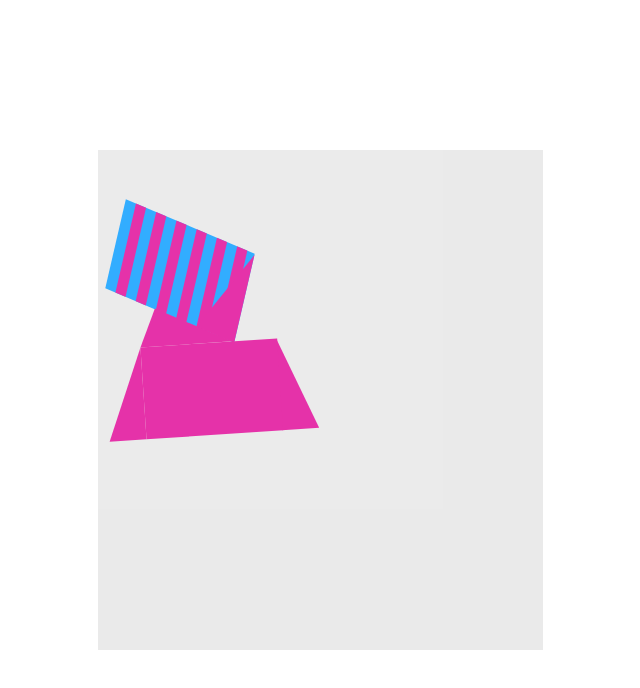
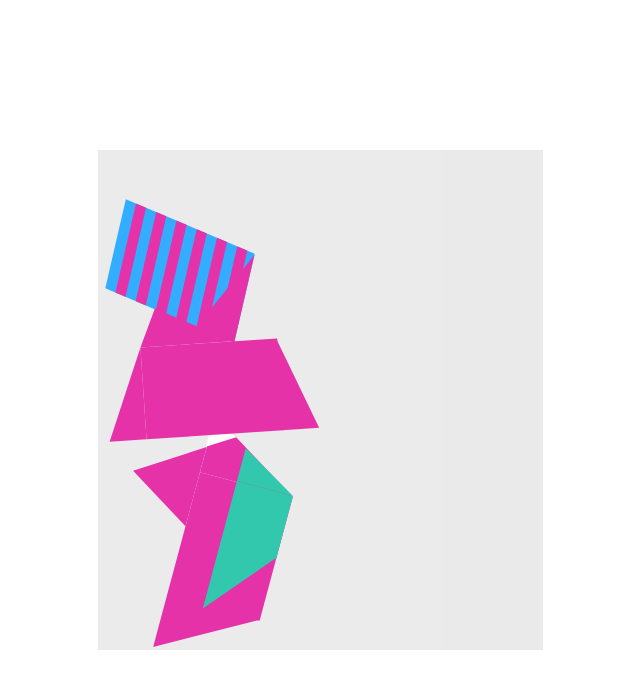
Before and after one commit to jtmalinowski/html-experiments, a website: page html-art/london-paralympics/index.html in a window 1280 px wide. Shown: the whole page, without its empty margins (320-960 px from the left). Drawn offline with Linux system fonts and the light colour scheme.

Commit message:
Added bottom left box

```diff
--- a/html-art/london-paralympics/index.html
+++ b/html-art/london-paralympics/index.html
@@ -7,6 +7,19 @@
 	<body>
 		<div id="reference"></div>
 		<div id="container">
+			<div id="bottom_left_box">
+				<div class="left_triangle"></div>
+				<div class="right_triangle"></div>
+				<div class="rectangle"></div>
+				<div class="cropper"></div>
+				<div class="green_box">
+					<div class="left_triangle"></div>
+					<div class="right_triangle"></div>
+					<div class="rectangle"></div>
+				</div>
+				<div class="cape"></div>
+			</div>
+
 			<div id="striped_box">
 				<div class="stripe1"></div>
 				<div class="stripe2"></div>
--- a/html-art/london-paralympics/index.less
+++ b/html-art/london-paralympics/index.less
@@ -126,6 +126,119 @@ body {
 	}
 }
 
+#bottom_left_box {
+	position: absolute;
+	top: 290px;
+	left: 210px;
+
+	-webkit-transform: rotate(105deg);
+
+	.left_triangle {
+		position: absolute;
+		top: 0px;
+		left: 0px;
+
+		height: 0px;
+		width: 0px;
+
+		border-top: 0;
+		border-left: 59px solid transparent;
+		border-right: 0;
+		border-bottom: 96px solid @violet;
+	}
+	.rectangle {
+		position: absolute;
+		top: 0px;
+		left: 59px;
+
+		height: 96px;
+		width: 128px;
+		background-color: @violet;
+	}
+	.right_triangle {
+		position: absolute;
+		top: 0px;
+		left: 186px;
+
+		height: 0px;
+		width: 0px;
+
+		border-top: 0;
+		border-left: 0;
+		border-right: 54px solid transparent;
+		border-bottom: 96px solid @violet;
+	}
+	.cropper {
+		position: absolute;
+		top: 70px;
+		left: -1px;
+
+		height: 0px;
+		width: 0px;
+
+		border-top: 0;
+		border-left: 17px solid transparent;
+		border-right: 17px solid transparent;
+		border-bottom: 27px solid @white;
+	}
+
+	.green_box {
+		position: absolute;
+		top: 0px;
+		left: 23.5px;
+
+		.left_triangle {
+			position: absolute;
+			top: 0px;
+			left: 0px;
+
+			height: 0px;
+			width: 0px;
+
+			border-top: 0;
+			border-left: 34.5px solid transparent;
+			border-right: 0;
+			border-bottom: 58px solid @green;
+		}
+		.rectangle {
+			position: absolute;
+			top: 0px;
+			left: 34.5px;
+
+			height: 58px;
+			width: 65px;
+			background-color: @green;
+		}
+		.right_triangle {
+			position: absolute;
+			top: 0px;
+			left: 98.5px;
+
+			height: 0px;
+			width: 0px;
+
+			border-top: 0;
+			border-left: 0;
+			border-right: 68px solid transparent;
+			border-bottom: 58px solid @green;
+		}
+	}
+
+	.cape {
+		position: absolute;
+		top: 96px;
+		left: 33px;
+
+		height: 0px;
+		width: 0px;
+
+		border-top: 65px solid @violet;
+		border-left: 42px solid transparent;
+		border-right: 40px solid transparent;
+		border-bottom: 0;
+	}
+}
+
 #reference {
 	position: absolute;
 	top: 0;
```
